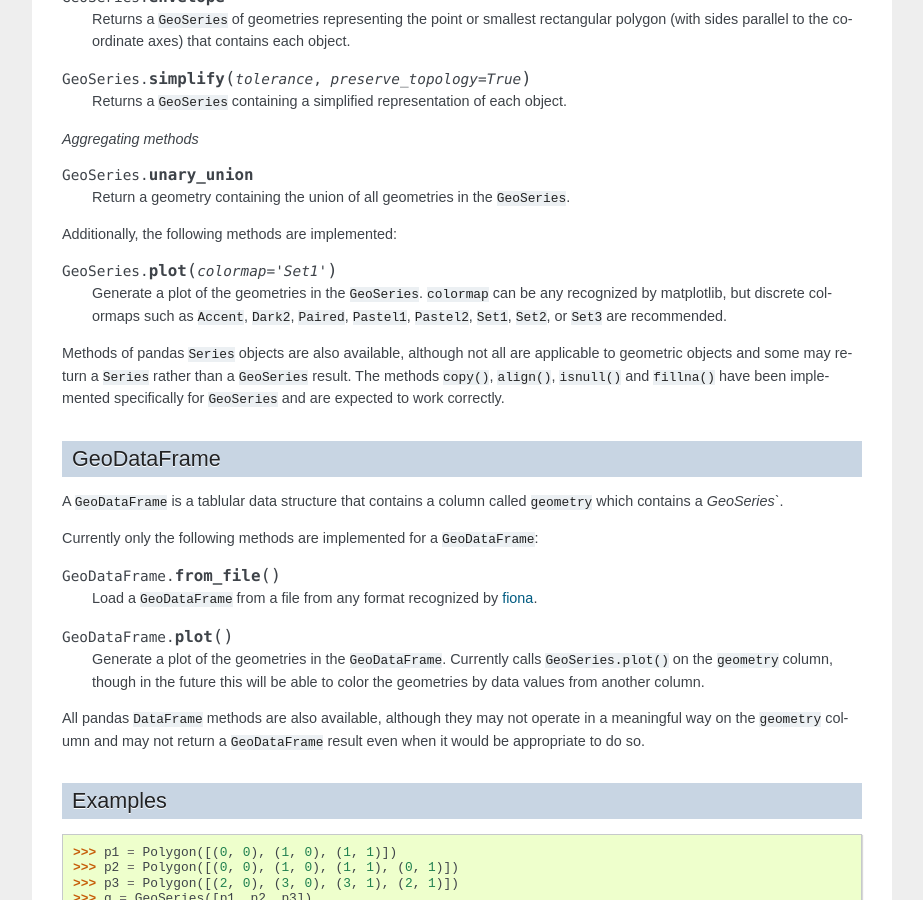
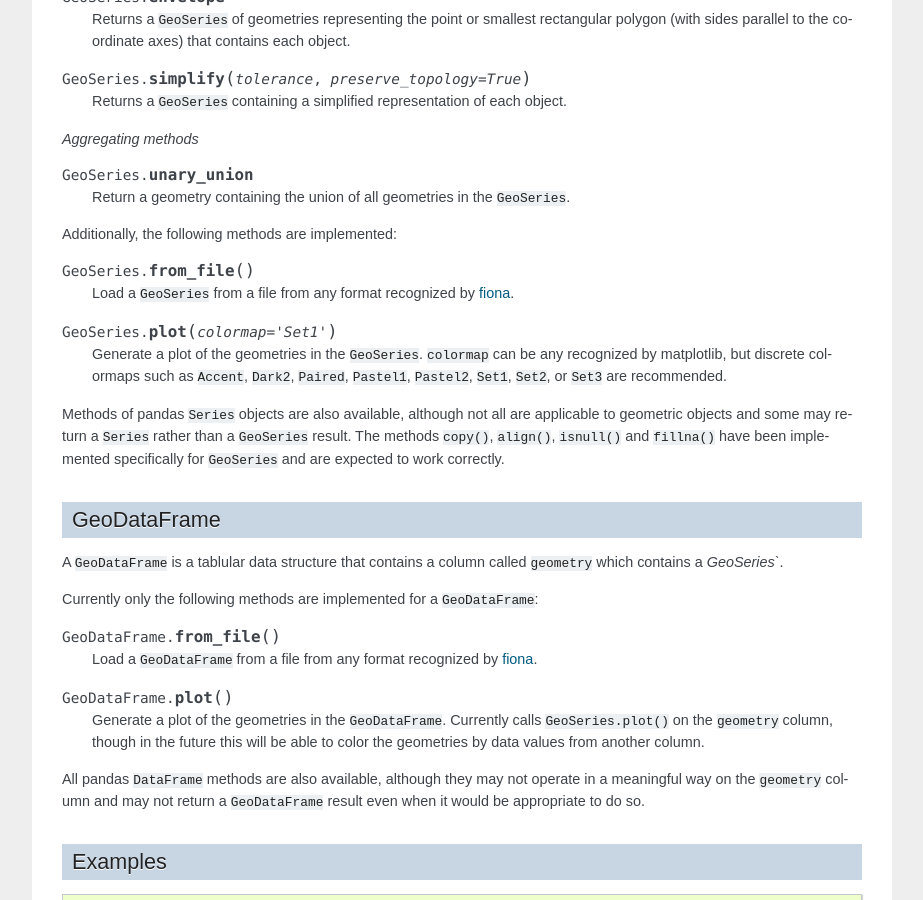
Before and after one commit to geopandas/geopandas, a Sphinx documentation site: the page built from doc/docs.rst, in a window 1280 px wide and 900 px high, scrolled down 2602 px. Shown: the whole window, without its empty margins (198-1121 px from the left). Built offline with Sphinx 7.4.7, drawn with Linux system fonts in a browser that asks for light colours; some of the changed text lies outside the part shown.

Commit message:
Add GeoSeries.from_file() to docs

```diff
--- a/doc/docs.rst
+++ b/doc/docs.rst
@@ -203,6 +203,11 @@ The following Shapely methods and attributes are available on
 
 Additionally, the following methods are implemented:
 
+.. method:: GeoSeries.from_file()
+
+  Load a ``GeoSeries`` from a file from any format recognized by
+  `fiona`_.
+
 .. method:: GeoSeries.plot(colormap='Set1')
 
   Generate a plot of the geometries in the ``GeoSeries``.
```
